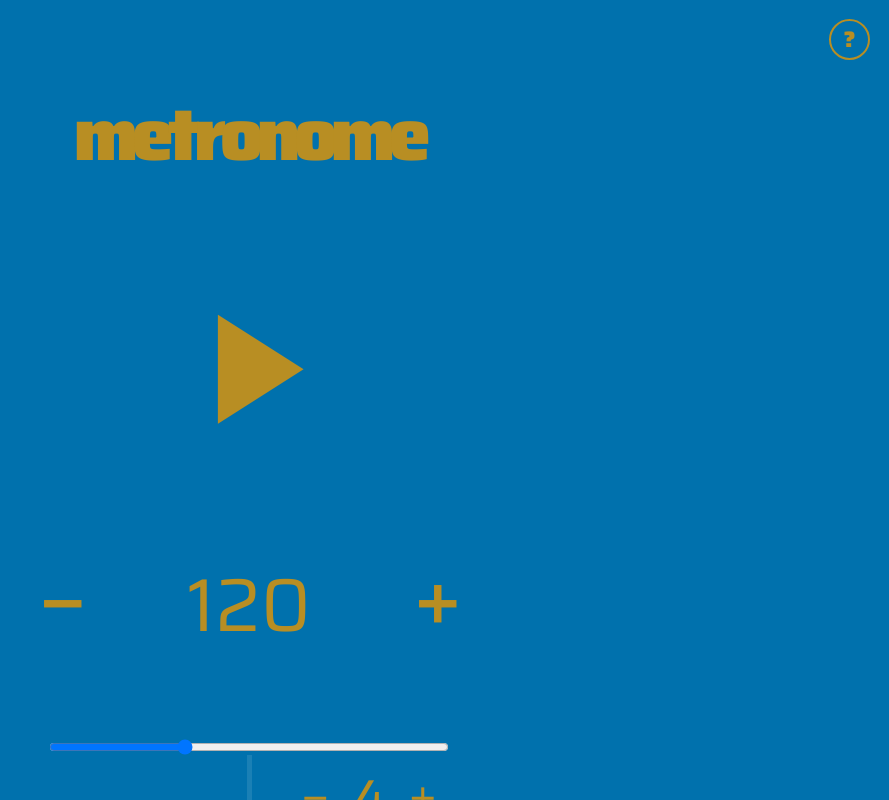
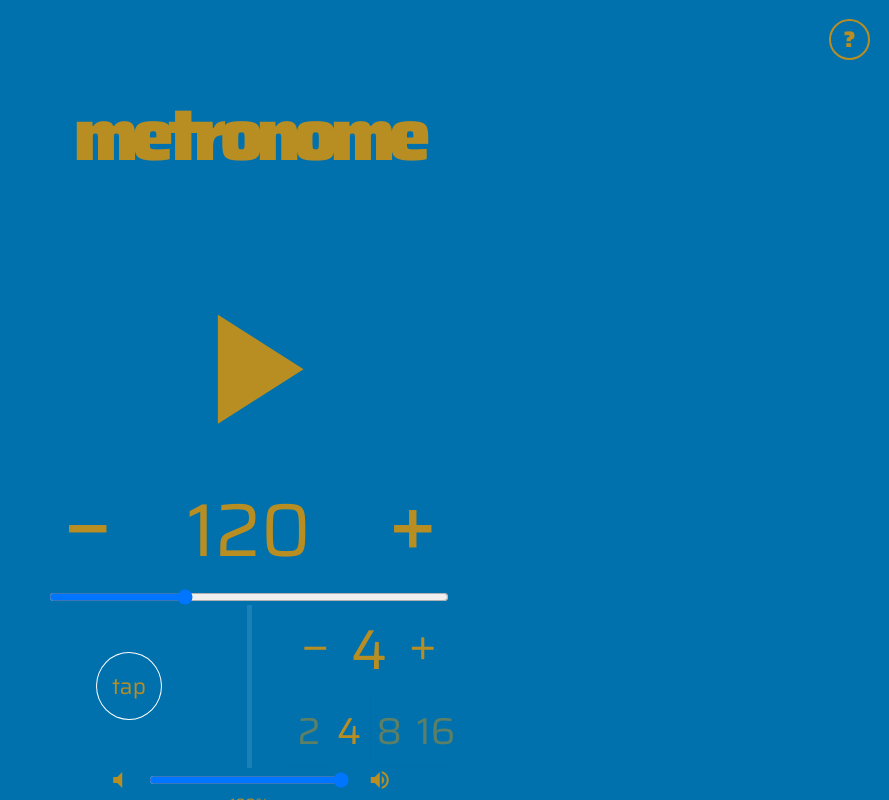
Before and after one commit to alanpaulprice/metronome, a React (Create React App) app: page / in a window 1280 px wide. Shown: the top 800 px of the page, without its empty margins (391-1280 px from the left). Built offline with nearby package versions, Linux system fonts and the light colour scheme; no server answers.

Commit message:
TempoInputAndButtons: set width of Input and Buttons

```diff
--- a/src/components/TempoInputAndButtons.js
+++ b/src/components/TempoInputAndButtons.js
@@ -54,10 +54,11 @@ class TempoInputAndButtons extends Component {
         alignItems="center"
       >
         <Button
-          border="none"
           value={-1}
           onClick={this.onIncrementTempoButtonClick}
+          width="25%"
           fontSize="1.5rem"
+          border="none"
         >
           <Icon className="material-icons" fontSize="4rem" fontWeight="900">
             remove
@@ -71,18 +72,18 @@ class TempoInputAndButtons extends Component {
             onChange={this.onTempoInputChange}
             onFocus={this.onTempoInputFocus}
             onBlur={this.onTempoInputBlur}
-            width="10rem"
-            margin="5rem"
+            width="50%"
             fontSize="5rem"
             border="none"
           />
         </Form>
 
         <Button
-          border="none"
           value={1}
           onClick={this.onIncrementTempoButtonClick}
+          width="25%"
           fontSize="1.5rem"
+          border="none"
         >
           <Icon className="material-icons" fontSize="4rem" fontWeight="900">
             add
```
